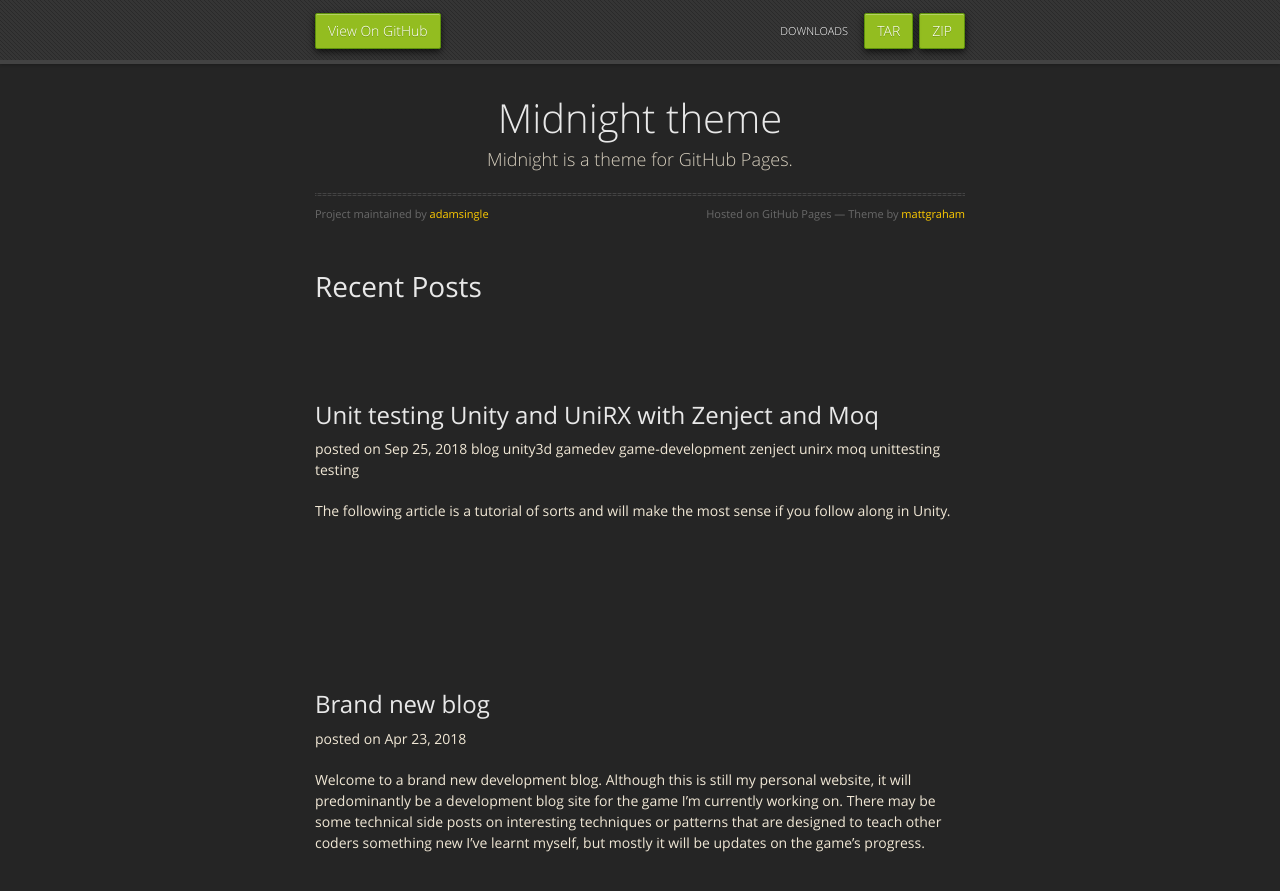
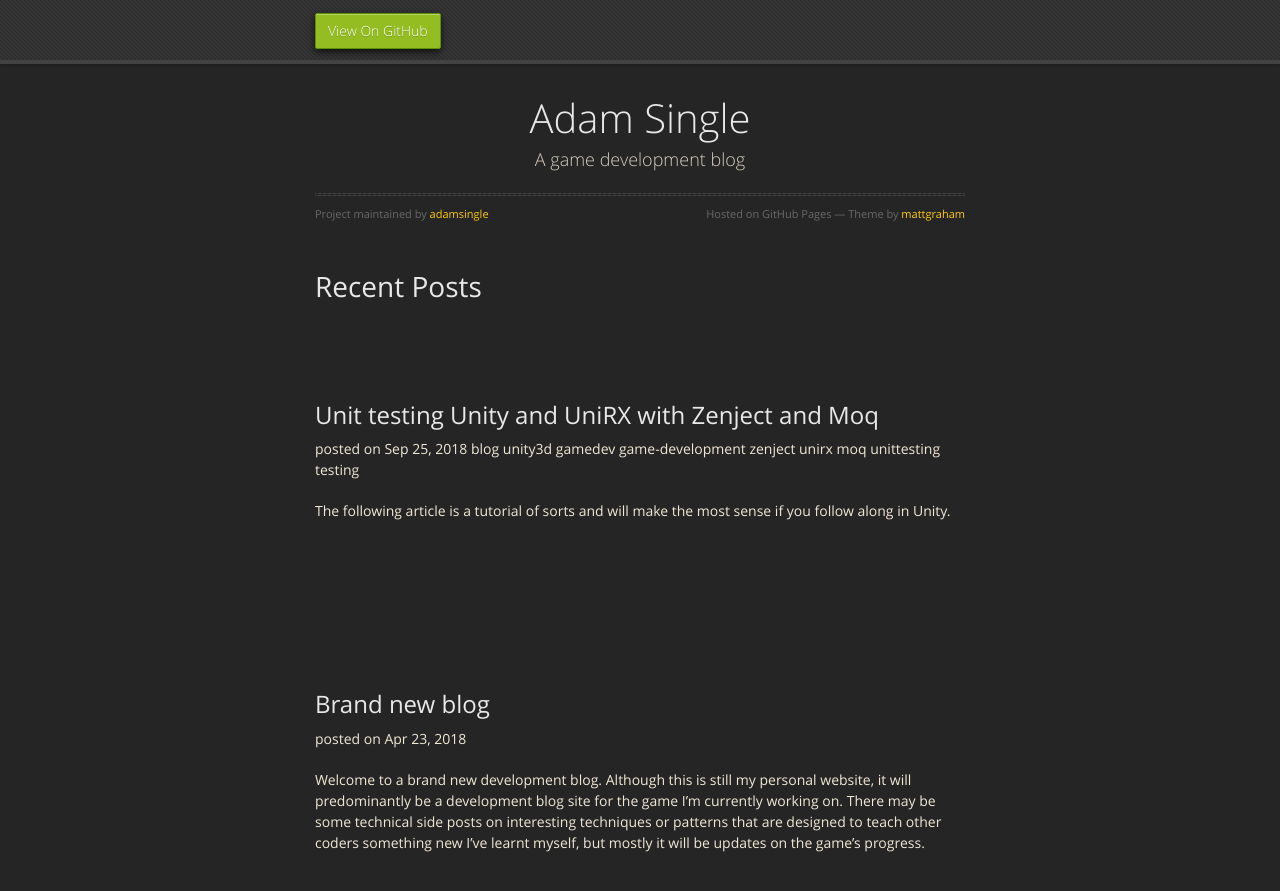
Before and after one commit to adamsingle/adamsingle.github.io, a Jekyll site: the page built from index.html, in a window 1280 px wide and 900 px high. Shown: the top 891 px of the window. Built offline with Jekyll 4.4.1, drawn with Linux system fonts in a browser that asks for light colours.

Commit message:
FIX: _config

```diff
--- a/_config.yml
+++ b/_config.yml
@@ -1,5 +1,7 @@
-title: Midnight theme
-description: Midnight is a theme for GitHub Pages.
-show_downloads: true
-google_analytics:
+title: Adam Single
+description: A game development blog
+baseurl: ""
+url: "http://www.adamsingle.com"
+twitter_username: adamsingle
+github_username: adamsingle
 theme: jekyll-theme-midnight
```
Also changed, not shown: jekyll-theme-hacker.gemspec (deleted).
